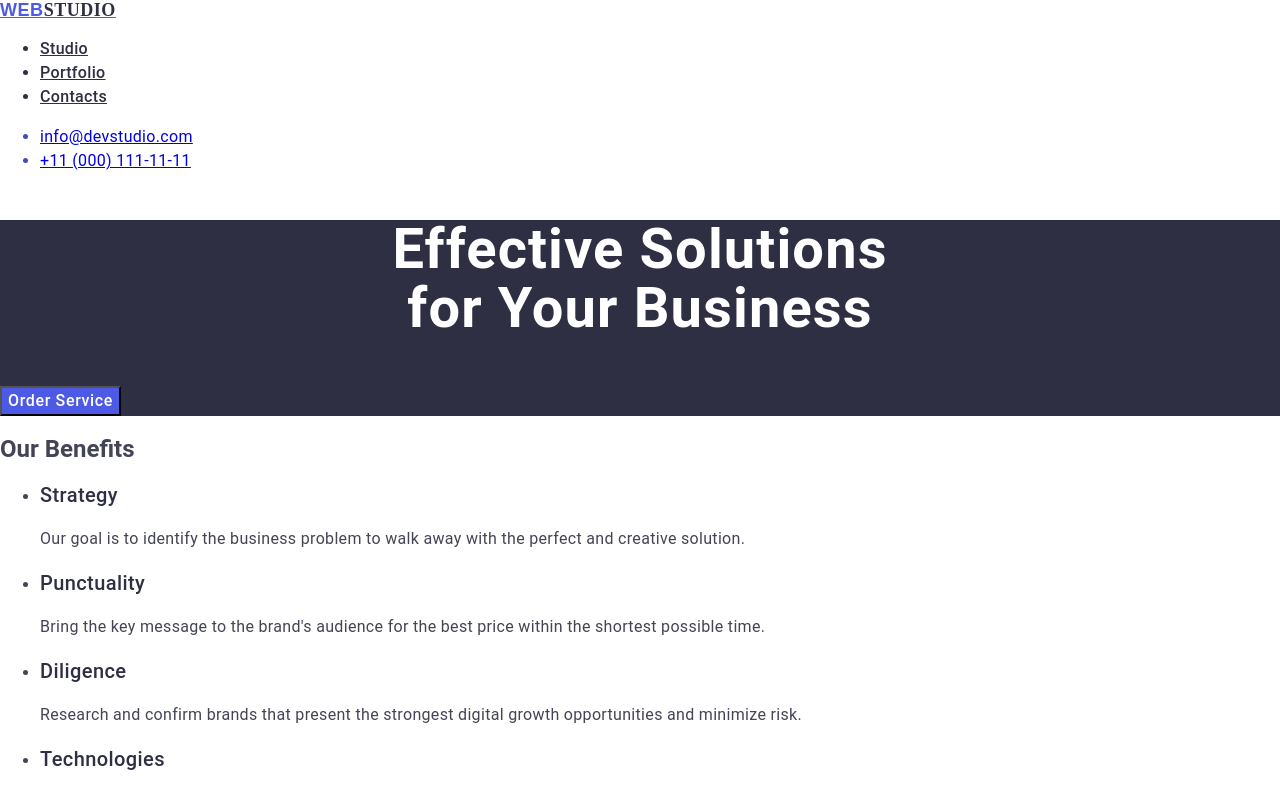
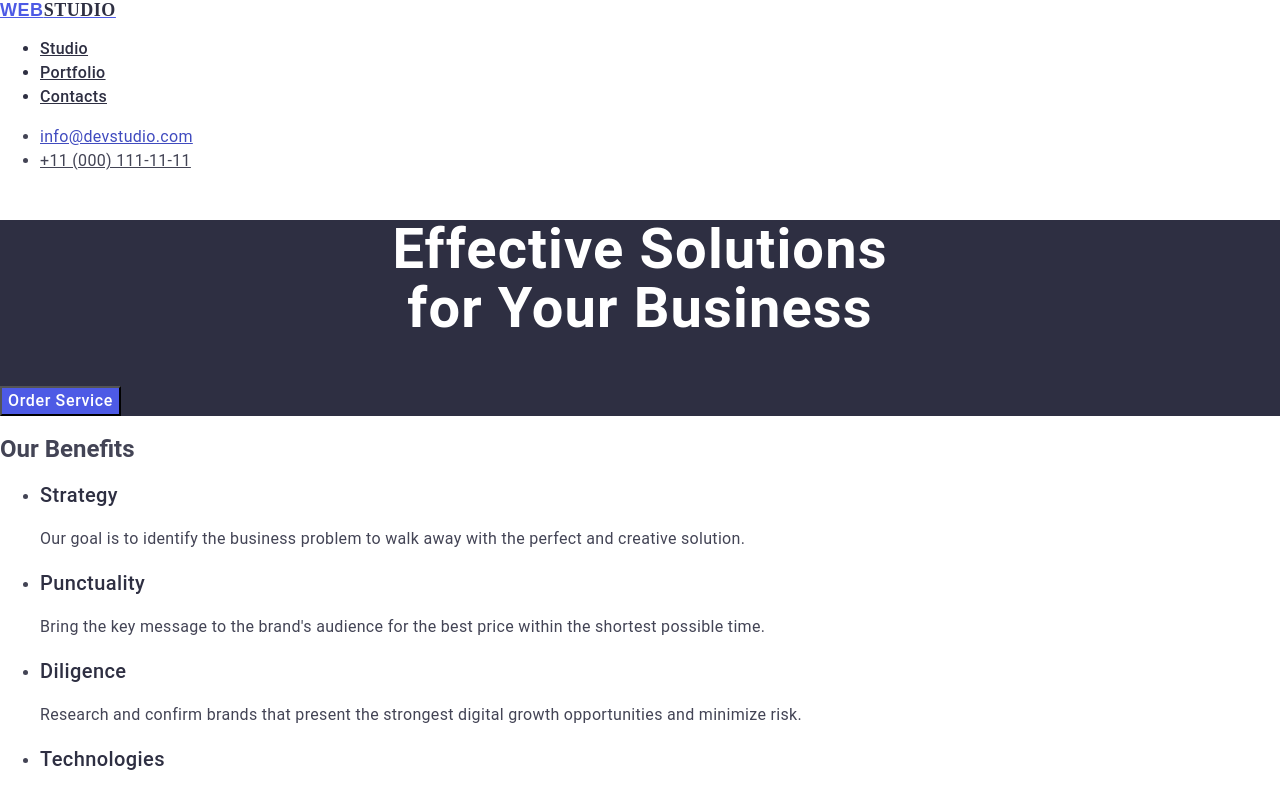
Before and after one commit to Vika-Musiienko/goit-markup-hw-02, a plain HTML site: page index.html in a window 1280 px wide. In both pictures the pointer is over the link "info@devstudio.com". Shown: the top 788 px of the page. Drawn offline with nearby package versions, Linux system fonts and the light colour scheme.

Commit message:
update contacts-list

```diff
--- a/css/styles.css
+++ b/css/styles.css
@@ -37,14 +37,14 @@ flex-shrink: 0;
 .adress-contacts {
     font-style: normal;
 }
-.contacts-list {
+.contacts-list .link {
     letter-spacing: 0.02em;
     line-height: 1.5;
     letter-spacing: 0.02em;
     color: #434455;
 }
-.contacts-list:hover,
-.contacts-list:focus {
+.contacts-list .link:hover,
+.contacts-list .link:focus {
   color: #404bbf;
 }
 .section-page-item {
@@ -64,6 +64,7 @@ font-weight: 500;
 line-height: 1.5;
 letter-spacing: 0.04em;
 color: #ffffff;
+cursor: pointer;
 }
 .buttom-item:hover,
 .buttom-item:focus {
```
